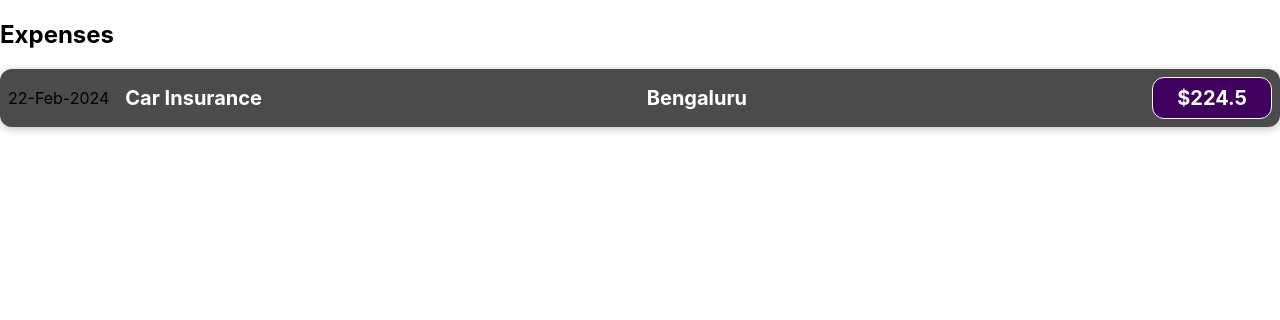
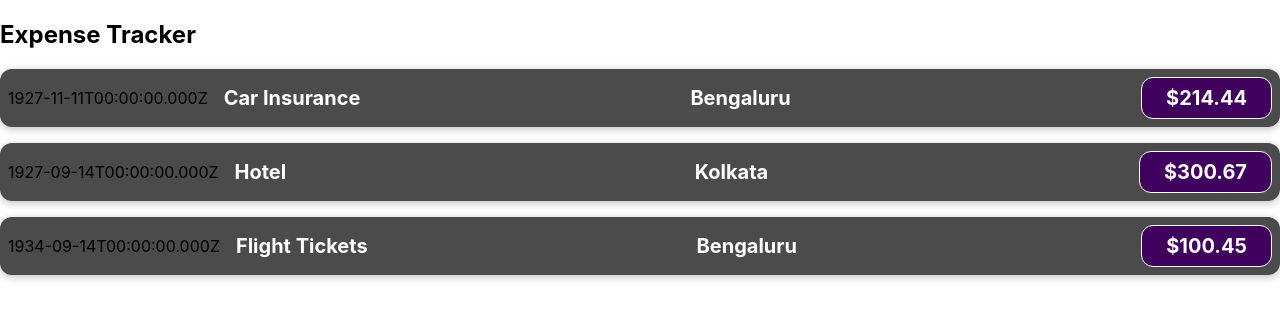
Before and after one commit to ManishRohilla/Expense_Tracker_React, a React (Create React App) app in the folder expense_tracker/: page / in a window 1280 px wide. Shown: the top 320 px of the page. Built offline with nearby package versions, Linux system fonts and the light colour scheme.

Commit message:
Passing and Processing Data using For Loop

```diff
--- a/expense_tracker/src/App.js
+++ b/expense_tracker/src/App.js
@@ -2,9 +2,42 @@ import ExpenseItems from "./components/ExpenseItems";
 import "./App.css";
 
 function App() {
+  const expenses = [
+    {
+      title: "Car Insurance",
+      location: "Bengaluru",
+      amount: 214.44,
+      date: new Date(22, 4, 2021),
+    },
+    {
+      title: "Hotel",
+      location: "Kolkata",
+      amount: 300.67,
+      date: new Date(22, 2, 2024),
+    },
+    {
+      title: "Flight Tickets",
+      location: "Bengaluru",
+      amount: 100.45,
+      date: new Date(29, 2, 2024),
+    },
+  ];
+  const expenseItems = [];
+  for (let i = 0; i < expenses.length; i++) {
+    const expense = expenses[i];
+    expenseItems.push(
+      <ExpenseItems
+        title={expense.title}
+        location={expense.location}
+        amount={expense.amount}
+        date={expense.date}
+      />
+    );
+  }
   return (
     <div>
-      <ExpenseItems />
+      <h2>Expense Tracker</h2>
+      {expenseItems}
     </div>
   );
 }
--- a/expense_tracker/src/components/ExpenseItems.js
+++ b/expense_tracker/src/components/ExpenseItems.js
@@ -1,20 +1,14 @@
 import React from "react";
 import "./ExpenseItems.css";
-
-const date = "22-Feb-2024";
-const expenseDetails = "Car Insurance";
-const LocationOfExpenditure = "Bengaluru";
-const expensePrice = 224.5;
-const ExpenseItems = () => {
+const ExpenseItems = (props) => {
   return (
     <div>
-      <h2>Expenses</h2>
       <div className="expense-item">
-        <div>{date}</div>
+        <div>{props.date.toISOString()}</div>
         <div className="expense-item__description">
-          <h2>{expenseDetails}</h2>
-          <h2>{LocationOfExpenditure}</h2>
-          <div className="expense-item__price">${expensePrice}</div>
+          <h2>{props.title}</h2>
+          <h2>{props.location}</h2>
+          <div className="expense-item__price">${props.amount}</div>
         </div>
       </div>
     </div>
```
